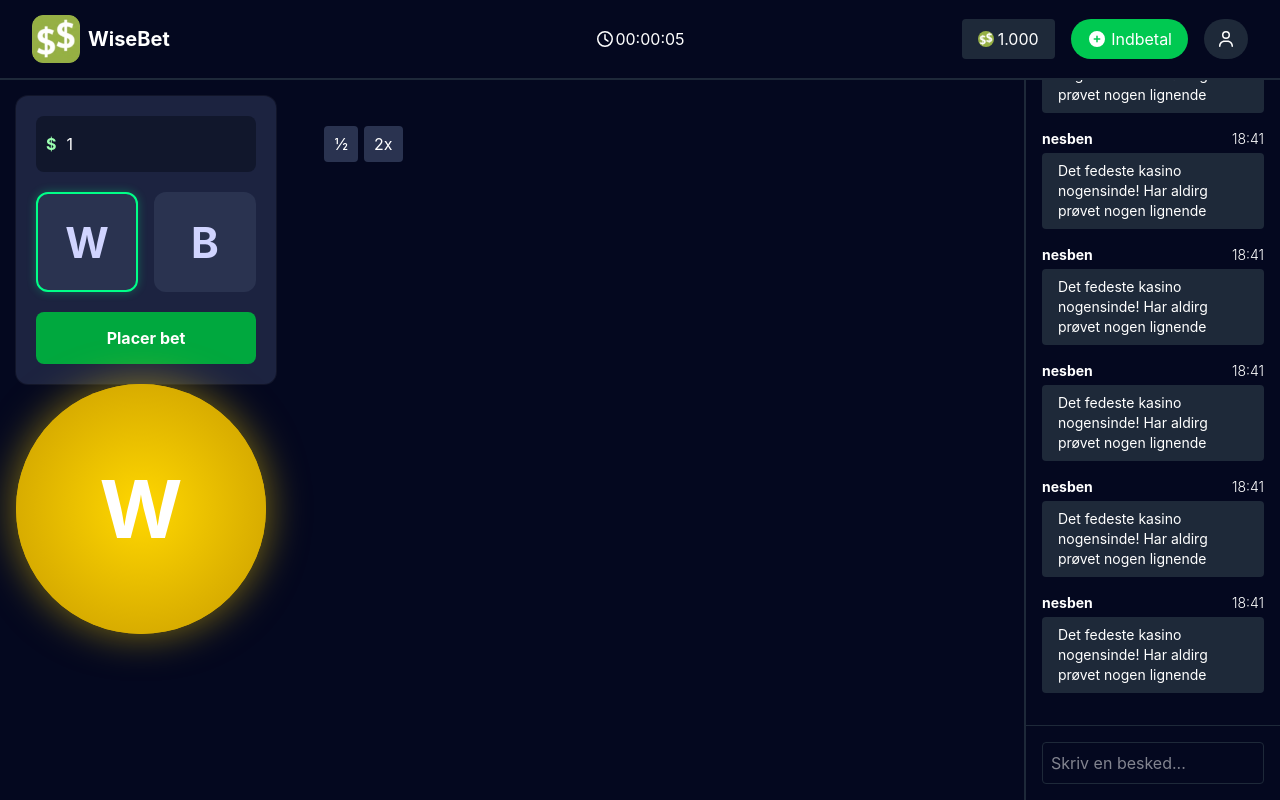
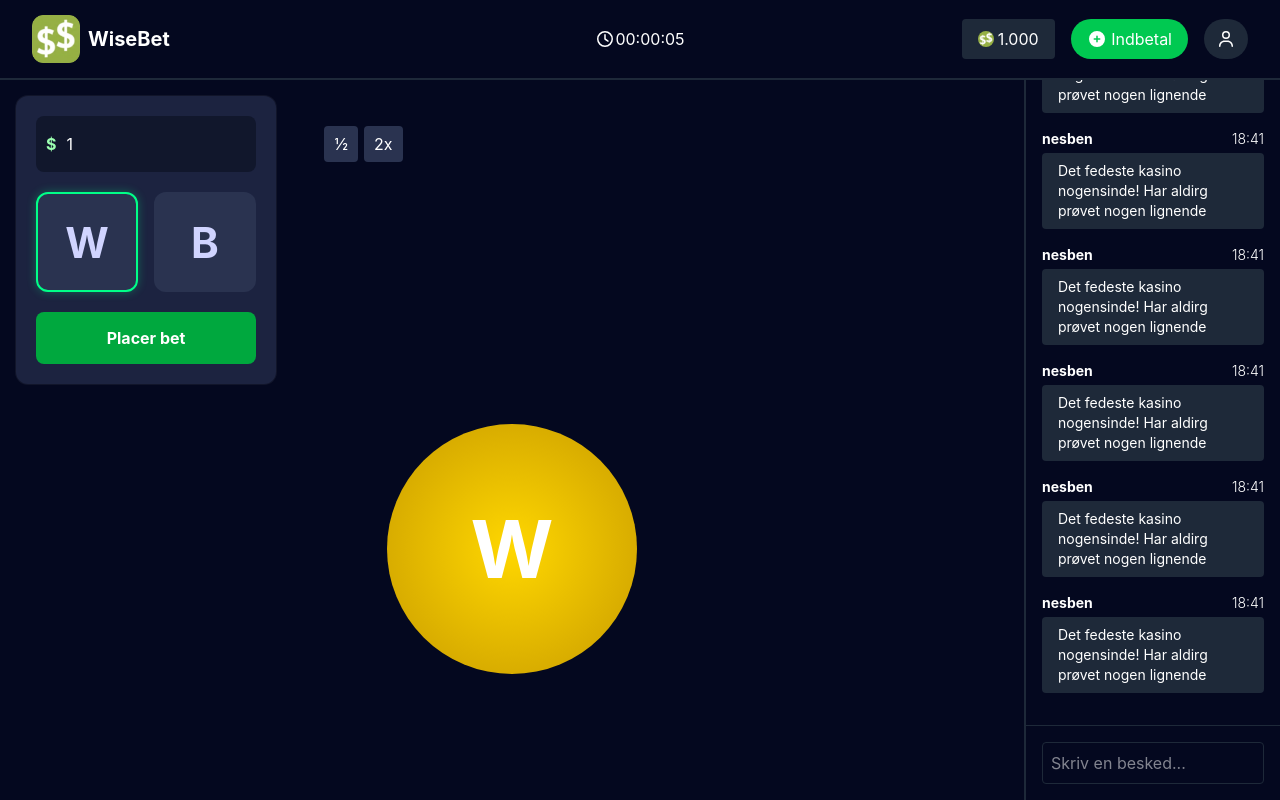
Before and after one commit to TroelsSkov/WiseBet, a React (Vite) app: page /games/coinflip/1 in a window 1280 px wide. Built offline with nearby package versions, Linux system fonts and the light colour scheme.

Commit message:
Coinpanel optimized with tailwind styling

```diff
--- a/src/coinpanel.css
+++ /dev/null
@@ -1,143 +0,0 @@
-.panel {
-  background: #1c2340;
-  padding: 20px;
-  border-radius: 14px;
-  width: 260px;
-  box-shadow: 0 0 0 1px rgba(255,255,255,0.05);
-}
-
-
-/* INPUT */
-
-.inputRow {
-  display: flex;
-  align-items: center;
-  background: #11172c;
-  padding: 10px;
-  border-radius: 10px;
-  margin-bottom: 20px;
-  gap: 10px;
-}
-
-.currency {
-  color: #9cffb0;
-  font-weight: bold;
-}
-
-.inputRow input {
-  flex: 1;
-  background: transparent;
-  border: none;
-  color: white;
-  outline: none;
-}
-
-.multiplier {
-  display: flex;
-  gap: 6px;
-}
-
-.multiplier button {
-  background: #2a3350;
-  border: none;
-  color: white;
-  padding: 6px 10px;
-  border-radius: 6px;
-  cursor: pointer;
-}
-
-/* CHOICE */
-
-.choiceRow {
-  display: flex;
-  gap: 15px;
-  margin-bottom: 20px;
-}
-
-.choiceBox {
-  flex: 1;
-  height: 100px;
-  background: #2a3350;
-  border-radius: 12px;
-  display: flex;
-  align-items: center;
-  justify-content: center;
-  font-size: 42px;
-  font-weight: bold;
-  color: #d0d4ff;
-  cursor: pointer;
-  border: 2px solid transparent;
-  transition: all 0.2s ease;
-}
-
-/* ACTIVE (grøn outline som i screenshot) */
-.choiceBox.active {
-  border: 2px solid #00ff88;
-  box-shadow: 0 0 10px rgba(0,255,136,0.3);
-}
-
-/* BUTTON */
-
-.betBtn {
-  width: 100%;
-  padding: 14px;
-  background: #00a83e;
-  border: none;
-  border-radius: 10px;
-  color: white;
-  font-weight: bold;
-  font-size: 16px;
-  cursor: pointer;
-  transition: 0.2s;
-}
-
-.betBtn:hover {
-  background: #00c94a;
-}
-
-.choiceBox:hover {
-  transform: scale(1.05);
-  box-shadow: 0 0 20px rgba(0, 255, 136, 0.25);
-}
-
-
-.betBtn:disabled {
-  background: #2f3a55;
-  cursor: not-allowed;
-  opacity: 0.6;
-}
-
-.coin {
-  width: 250px;
-  height: 250px;
-  position: relative;
-  transform-style: preserve-3d;
-  transition: transform 7s ease-out;
-}
-
-.side {
-  position: absolute;
-  width: 100%;
-  height: 100%;
-
-  display: flex;
-  align-items: center;
-  justify-content: center;
-
-  font-size: 80px;
-  font-weight: bold;
-
-  border-radius: 50%;
-
-  backface-visibility: hidden; /* 🔥 vigtigt */
-}
-
-.front{
-      background: radial-gradient(circle, #ffd700, #c89b00);
-  color: white;
-}
-
-.back {
-      background: radial-gradient(circle, #ffd700, #c89b00);
-  transform: rotateY(180deg);
-}
--- a/src/components/games/coinflip/CoinPanel.tsx
+++ b/src/components/games/coinflip/CoinPanel.tsx
@@ -1,5 +1,4 @@
 import { useEffect, useState } from "react";
-import "../../../coinpanel.css";
 
 type BetData = {
     amount: number;
@@ -69,17 +68,24 @@ export default function Coin({ betData, shouldFlip, onFlipped }: Props) {
 
 
     return (
-        <div className="coinContainer">
+  <div className="flex justify-center items-center mt-10">
     <div
-                className="coin"
+      className="w-[250px] h-[250px] relative [transform-style:preserve-3d] transition-transform duration-[7000ms] ease-out"
       style={{ transform: `rotateY(${rotation}deg)` }}
       onTransitionEnd={() => {
         setFlipping(false);
         onFlipped();
       }}
     >
-                <div className="side front">W</div>
-                <div className="side back">B</div>
+      {/* FRONT */}
+      <div className="absolute w-full h-full flex items-center justify-center text-[80px] font-bold rounded-full text-white [backface-visibility:hidden] bg-[radial-gradient(circle,#ffd700,#c89b00)]">
+        W
+      </div>
+
+      {/* BACK */}
+      <div className="absolute w-full h-full flex items-center justify-center text-[80px] font-bold rounded-full text-white [backface-visibility:hidden] bg-[radial-gradient(circle,#ffd700,#c89b00)] [transform:rotateY(180deg)]">
+        B
+      </div>
     </div>
   </div>
     );
```
Lines whose indentation alone changed are shown as unchanged.
